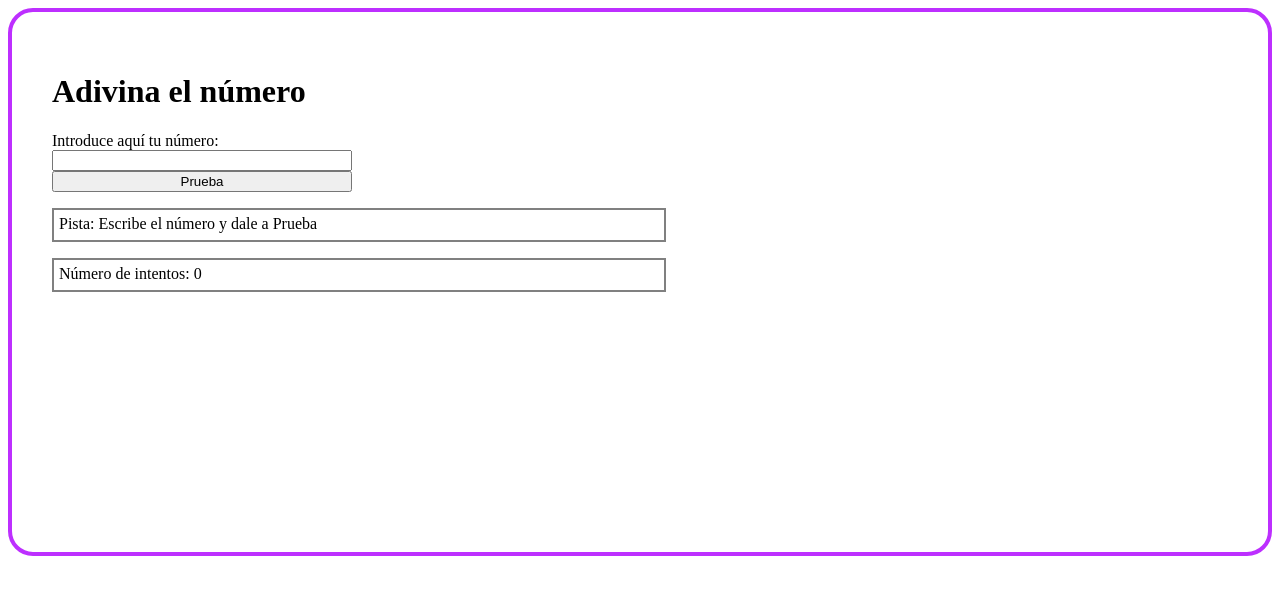
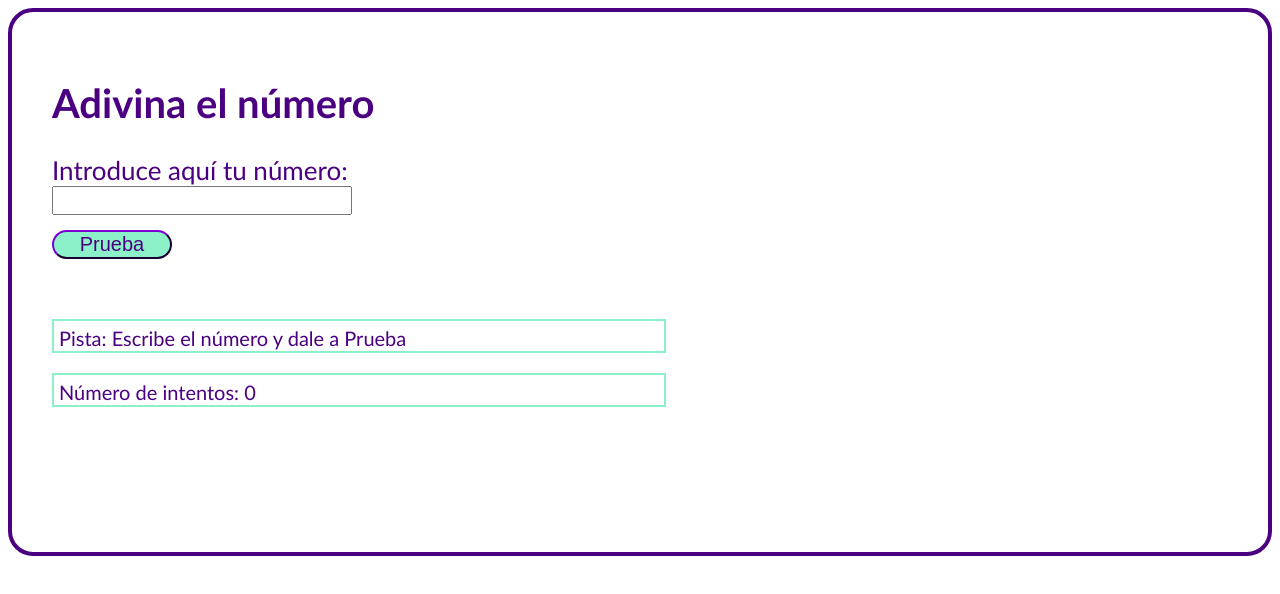
Before and after one commit to Adalab/modulo-2-evaluacion-intermedia-moniLamas, a plain HTML site: page index.html in a window 1280 px wide. Drawn offline with Linux system fonts and the light colour scheme.

Commit message:
apply change in styles

```diff
--- a/index.html
+++ b/index.html
@@ -11,12 +11,12 @@
 
 <body>
     <main class="container">
-        <h1>Adivina el número</h1>
+        <h1 class="title">Adivina el número</h1>
 
         <form action="" class="form">
             <label for="guessField">Introduce aquí tu número:</label>
-            <input type="text" id="guessField" class="js_guessField">
-            <input type="submit" value="Prueba" class="js_guessSubmit">
+            <input type="text" id="guessField" class="guessField js_guessField">
+            <input type="submit" value="Prueba" class="submit js_guessSubmit">
         </form>
 
         <div class="messages">
--- a/styles/main.css
+++ b/styles/main.css
@@ -2,20 +2,46 @@
     padding-top: 40px;
     padding-left: 40px;
     height: 500px;
-    border: rgb(189, 47, 255) 4px solid;
+    border: indigo 4px solid;
     border-radius: 25px;
+    font-family: 'Gill Sans', 'Gill Sans MT', Calibri, 'Trebuchet MS', sans-serif;
 }
 
+.title {
+    font-size: 40px;
+    color: indigo;
+}
 
 .form {
+    margin-bottom: 60px;
+    font-size: 26px;
+    color: indigo;
     display: flex;
     flex-direction: column;
     width: 300px;
 }
 
+.guessField {
+    color: indigo;
+    font-size: 20px;
+    margin-bottom: 15px;
+}
+
+.submit {
+    width: 120px;
+    font-size: 20px;
+    color: indigo;
+    background-color: rgb(140, 240, 200);
+    border-color: indigo;
+    border-radius: 15px;
+}
+
 .clue, .attempts {
+    color: indigo;
+    font-size: 20px;
+    margin-bottom: 15px;
     height: 20px;
     width: 600px;
     padding: 5px;
-    border: 2px solid gray;
+    border: 2px solid rgb(140, 240, 200);;
 }
```
